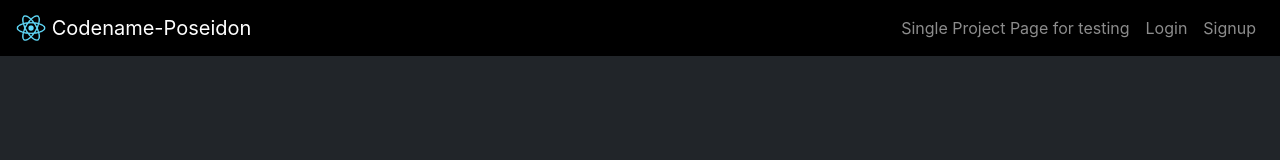
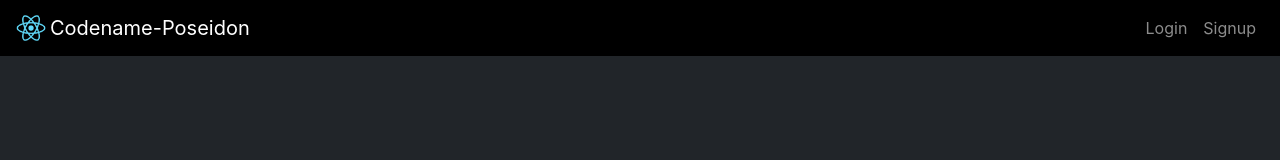
Before and after one commit to cnohilly/codeflow, a React (Create React App) app in the folder client/: page / in a window 1280 px wide. Shown: the top 160 px of the page. Built offline with nearby package versions, Linux system fonts and the light colour scheme; no server answers.

Commit message:
added small updates to front-end components

```diff
--- a/client/src/components/Comment/index.js
+++ b/client/src/components/Comment/index.js
@@ -39,7 +39,7 @@ const Comment = (props) => {
       {/* comment card */}
       {!comment.isDeleted
         ?
-        <Card className="bg-dark bg-gradient text-white shadow mb-3">
+        <Card className="bg-dark bg-gradient text-white shadow mt-3">
           <Card.Body>
             <div className="d-flex">
               <div className="flex-shrink-0">
@@ -55,18 +55,18 @@ const Comment = (props) => {
                 <div className="ms-3">
                   {/* comment user info */}
                   <Card.Subtitle
-                    className="my-2 d-flex justify-content-between"
+                    className="my-2 d-flex flex-column flex-md-row justify-content-between"
                   >
                     <div className="me-5">
                       {comment.createdBy.username}
                     </div>
                     <div >
                       {!comment.lastEditedAt
-                        ? `posted on ${comment.createdAt}`
-                        : `edited on ${comment.lastEditedAt}`}
+                        ? `Posted on ${comment.createdAt}`
+                        : `Edited on ${comment.lastEditedAt}`}
                     </div>
                   </Card.Subtitle>
-                  {!displayEditForm ? (
+                  {!displayEditForm ?
                     <>
                       {/* comment text */}
                       <Card.Text>
@@ -99,7 +99,6 @@ const Comment = (props) => {
                             onClick={() => setDisplayReplyForm(!displayReplyForm)}
                           >
                             <i className="bi bi-chat-square-fill"></i>
-                            Reply
                           </Button>
                           {/* edit button */}
                           <Button
@@ -110,7 +109,6 @@ const Comment = (props) => {
                             onClick={() => setDisplayEditForm(!displayEditForm)}
                           >
                             <i className="bi bi-pencil-square"></i>
-                            Edit
                           </Button>
                           {/* delete button */}
                           <Button
@@ -120,19 +118,18 @@ const Comment = (props) => {
                             className="link-danger"
                           >
                             <i className="bi bi-trash-fill"></i>
-                            Delete
                           </Button>
                         </ButtonGroup>
                       </ButtonToolbar>
                     </>
-                  ) : (
+                    :
                     // edit form
                     <EditForm
                       commentBody={comment.commentBody}
                       displayEditForm={displayEditForm}
                       setDisplayEditForm={setDisplayEditForm}
                     />
-                  )}
+                  }
                 </div>
               </div>
             </div>
@@ -149,14 +146,13 @@ const Comment = (props) => {
       }
 
       {/* reply form */}
-      {displayReplyForm ? (
+      {displayReplyForm ?
         <ReplyForm
           displayReplyForm={displayReplyForm}
           setDisplayReplyForm={setDisplayReplyForm}
         />
-      ) : (
-        ''
-      )}
+        : ''
+      }
 
       {/*  button and section to have reply   */}
       {comment.commentCount > 0 &&
@@ -168,13 +164,13 @@ const Comment = (props) => {
               variant="primary"
               type="button"
               aria-label="Show Replies"
-              className={`${!areChildrenHidden ? "d-none" : ""}`}
+              className="px-2"
               onClick={() => setAreChildrenHidden(!areChildrenHidden)}
             >
               {`Show ${comment.commentCount} ${comment.commentCount > 1 ? 'Replies' : 'Reply'}`}
             </Button>
             :
-            // {/* container for nested child comments */}
+            // container for nested child comments
             <div className={`d-flex`}>
               {/* collapsing line button for hiding replies */}
               <Button
@@ -185,7 +181,7 @@ const Comment = (props) => {
                 onClick={() => setAreChildrenHidden(!areChildrenHidden)}
               />
               <div className="flex-grow-1">
-                {/* temporary heading for container 1 */}
+                {/* comment list */}
                 <CommentList comments={comment.comments} />
               </div>
             </div >
--- a/client/src/components/CommentForm/index.js
+++ b/client/src/components/CommentForm/index.js
@@ -30,7 +30,7 @@ const CommentForm = () => {
               variant="primary"
               type="button"
               size="sm"
-              className="rounded-pill"
+              className="rounded-pill px-3"
               onClick={() => console.log("Commented!")}
             >
               Comment
--- a/client/src/components/EditForm/index.js
+++ b/client/src/components/EditForm/index.js
@@ -2,7 +2,11 @@ import React from 'react';
 import { Form, Button, FloatingLabel } from 'react-bootstrap';
 
 const EditForm = (props) => {
-  const { displayEditForm, setDisplayEditForm } = props
+  const {
+    displayEditForm,
+    setDisplayEditForm,
+    commentBody
+  } = props
 
   return (
     // edit form
@@ -20,6 +24,7 @@ const EditForm = (props) => {
             autoFocus
             placeholder="Edit comment"
             className="bg-dark text-white"
+            defaultValue={commentBody}
           />
         </FloatingLabel>
       </Form.Group>
--- a/client/src/components/Header/index.js
+++ b/client/src/components/Header/index.js
@@ -16,15 +16,17 @@ const Header = () => {
         <Container fluid className="px-3">
           {/* brand image and name */}
           <NavLink to="/" className="nav-link">
-            <Navbar.Brand>
+            <Navbar.Brand className="d-flex">
               <img
                 src="/logo192.png"
                 width="30"
                 height="30"
-                className="d-inline-block align-top"
+                className="d-inline-block align-top me-1"
                 alt="React Bootstrap logo"
-              />{" "}
-              Codename-Poseidon
+              />
+              <div className="d-none d-sm-block">
+                Codename-Poseidon
+              </div>
             </Navbar.Brand>
           </NavLink>
           {/* menu button */}
@@ -33,11 +35,6 @@ const Header = () => {
           <Navbar.Collapse id="responsive-navbar-nav">
             {Auth.loggedIn() ? (
               <Nav className="ms-auto">
-                {/* testing page */}
-                <NavLink to="/single-project" className="ms-auto nav-link">
-                  Single Project Page for testing
-                </NavLink>
-
                 <NavLink to="/profile" className="ms-auto nav-link">
                   Profile
                 </NavLink>
@@ -47,11 +44,6 @@ const Header = () => {
               </Nav>
             ) : (
               <Nav className="ms-auto">
-                {/* testing page */}
-                <NavLink to="/single-project" className="ms-auto nav-link">
-                  Single Project Page for testing
-                </NavLink>
-
                 <NavLink to="/login" className="ms-auto nav-link">
                   Login
                 </NavLink>
--- a/client/src/components/ProjectForm/index.js
+++ b/client/src/components/ProjectForm/index.js
@@ -11,7 +11,7 @@ const ProjectForm = () => {
       <Card className="bg-dark bg-gradient text-white shadow mb-4">
         <Card.Body>
           {/* Toggle project form */}
-          {!displayProjectForm ? (
+          {!displayProjectForm ?
             <Button
             variant="primary"
             type="button"
@@ -21,7 +21,7 @@ const ProjectForm = () => {
               <i className="bi bi-plus-lg me-1"></i>
               Create Project
             </Button>
-          ) : (
+           :
             <Form>
               {/* project title input */}
               <Form.Group className="mb-3" controlId="formProjectTitle">
@@ -77,7 +77,7 @@ const ProjectForm = () => {
                 </Button>
               </div>
             </Form>
-          )}
+          }
         </Card.Body>
       </Card>
     </Col>
```
